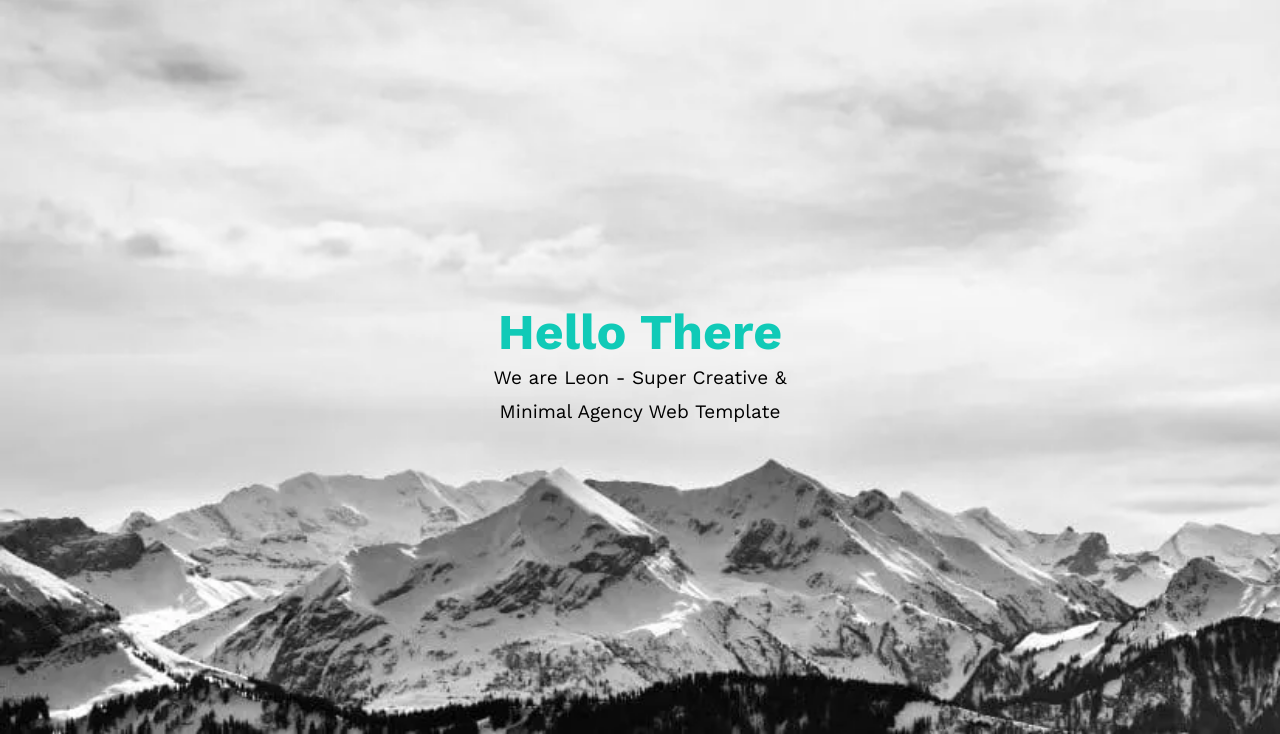
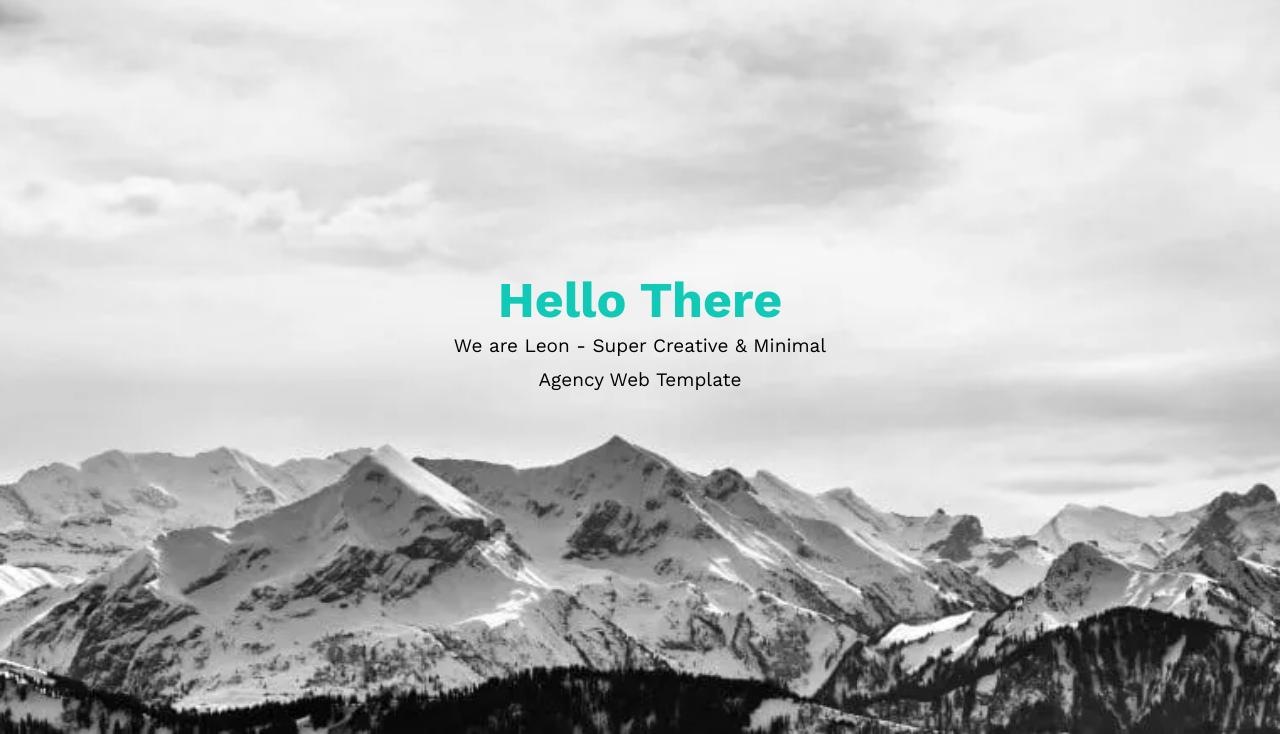
Before and after one commit to ferasraj/Leon-Template, a plain HTML site: page index.html in a window 1280 px wide. Shown: the part 66-800 px from the top of the page. Drawn offline with nearby package versions, Linux system fonts and the light colour scheme.

Commit message:
fix background-position

```diff
--- a/css/leon.css
+++ b/css/leon.css
@@ -123,9 +123,10 @@ body {
 .landing {
   background-image: url(../images/landing.JPG);
   background-size: cover;
-  height: calc(100vh - 64px);
-
-  position: relative;
+  min-height: calc(100vh - 64px);
+  /* overflow: hidden; */
+  background-attachment: fixed;
+  background-position: center;
 }
 .landing .intro-text {
   position: absolute;
@@ -133,8 +134,8 @@ body {
   top: 50%;
   transform: translate(-50%, -50%);
   text-align: center;
-  width: 320px;
-  max-width: 100%;
+  width: 90%;
+  max-width: 400px;
 }
 .landing .intro-text h1 {
   font-weight: bold;
```
